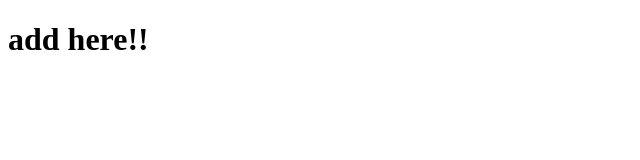
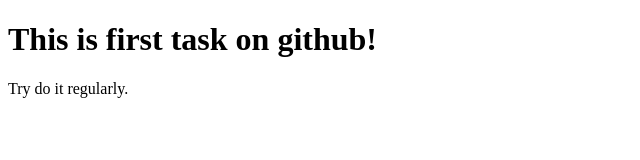
Before and after one commit to mobarak66/test, a plain HTML site: page index.html in a window 1280 px wide. Shown: the whole page, without its empty margins (0-640 px from the left). Drawn offline with Linux system fonts and the light colour scheme.

Commit message:
Done on 09.01.2023

```diff
--- a/index.html
+++ b/index.html
@@ -7,6 +7,7 @@
     <title>Document!! changed</title>
 </head>
 <body>
-  <h1>add here!!</h1>
+  <h1>This is first task on github!</h1>
+  <p>Try do it regularly.</p>
 </body>
 </html>
```
